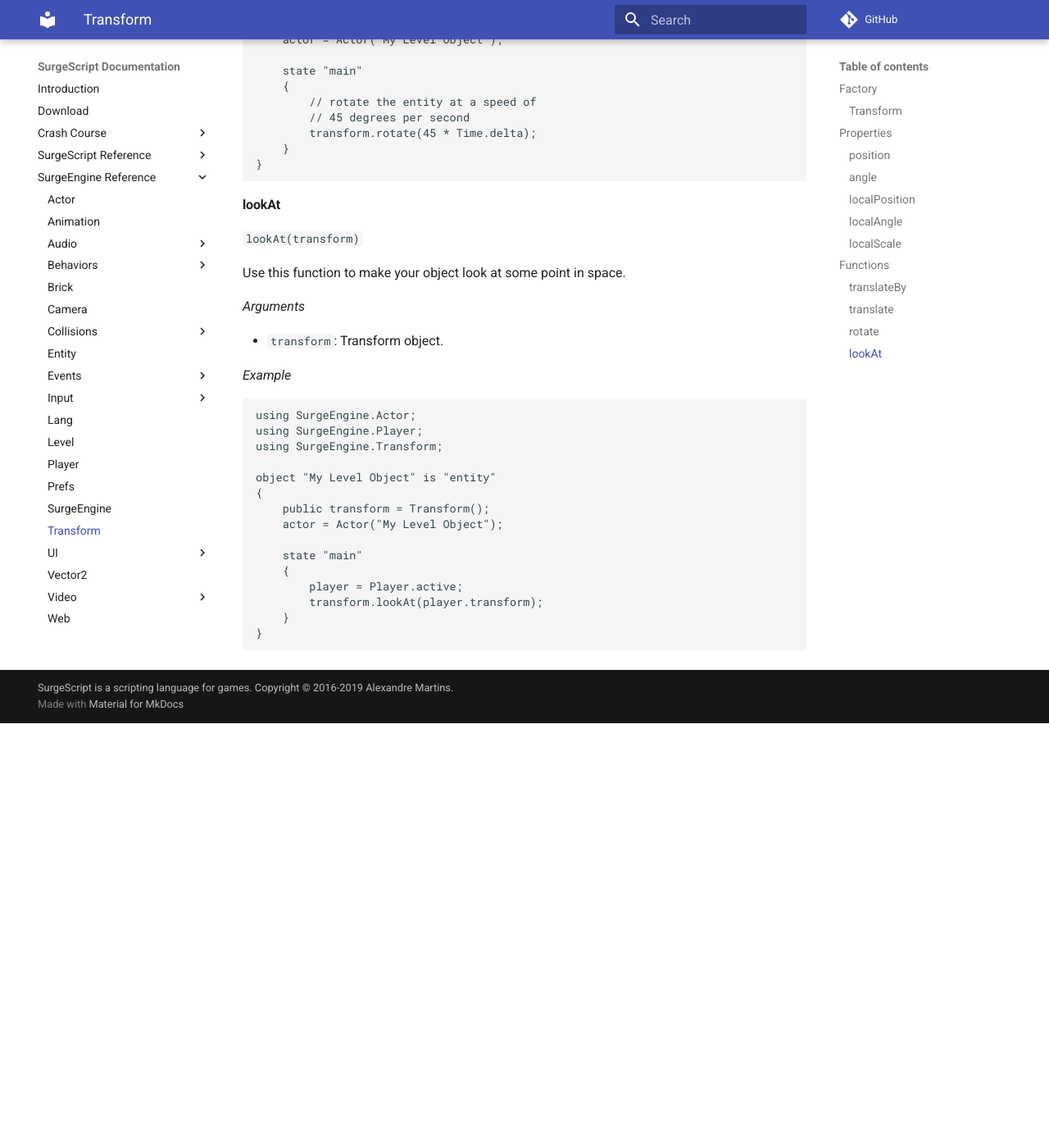
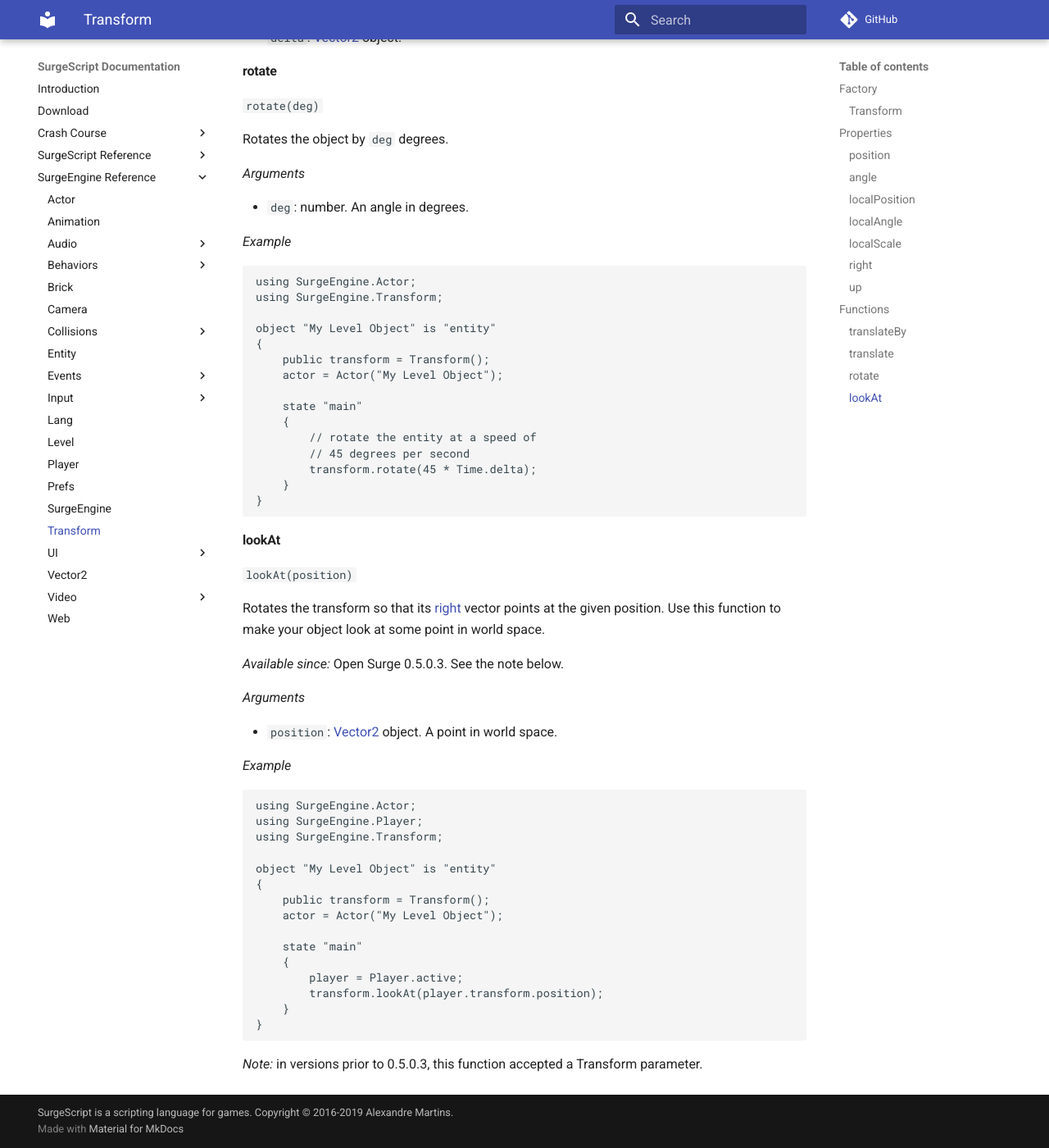
Before and after one commit to alemart/surgescript, an MkDocs documentation site: the page built from docs/engine/transform.md, in a window 1280 px wide and 1400 px high, scrolled down 3895 px. Shown: the whole window at 82% size. Built offline with MkDocs 1.6.1 and Material for MkDocs 9.7.7, drawn with Linux system fonts in a browser that asks for light colours; comment, search, counter and statistics services are not loaded; before the commit the page ends 4777 px from its top, so only the background shows below that; some of the changed text lies outside the part shown.

Commit message:
Updated docs: Transform

````diff
--- a/docs/engine/transform.md
+++ b/docs/engine/transform.md
@@ -83,7 +83,7 @@
 
 #### localPosition
 
-`localPosition`: [Vector2](/engine/Vector2) object.
+`localPosition`: [Vector2](/engine/vector2) object.
 
 The position of the object relative to the parent object.
 
@@ -101,7 +101,23 @@
 
 `localScale`: [Vector2](/engine/vector2) object.
 
-The local scale of the entity.
+The local scale of the entity. A value of 1.0 in both axes means the default size. A value of 2.0, twice the default size, and so on.
+
+#### right
+
+`right`: [Vector2](/engine/vector2) object, read-only.
+
+The right axis of the transform in world space. Unlike [Vector2.right](/engine/vector2#vector2right), this property considers the rotation of the transform.
+
+*Available since:* Open Surge 0.5.0.3.
+
+#### up
+
+`up`: [Vector2](/engine/vector2) object, read-only.
+
+The up axis of the transform in world space. Unlike [Vector2.up](/engine/vector2#vector2up), this property considers the rotation of the transform.
+
+*Available since:* Open Surge 0.5.0.3.
 
 Functions
 ---------
@@ -188,13 +204,15 @@
 
 #### lookAt
 
-`lookAt(transform)`
+`lookAt(position)`
 
-Use this function to make your object look at some point in space.
+Rotates the transform so that its [right](#right) vector points at the given position. Use this function to make your object look at some point in world space.
+
+*Available since:* Open Surge 0.5.0.3. See the note below.
 
 *Arguments*
 
-* `transform`: Transform object.
+* `position`: [Vector2](/engine/vector2) object. A point in world space.
 
 *Example*
 ```
@@ -210,7 +228,9 @@
     state "main"
     {
         player = Player.active;
-        transform.lookAt(player.transform);
+        transform.lookAt(player.transform.position);
     }
 }
 ```
+
+*Note:* in versions prior to 0.5.0.3, this function accepted a Transform parameter.
````
